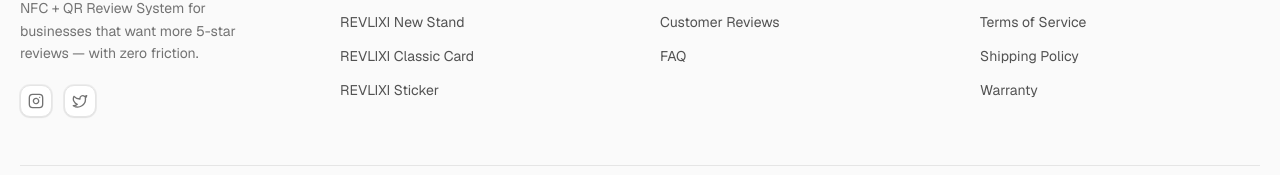
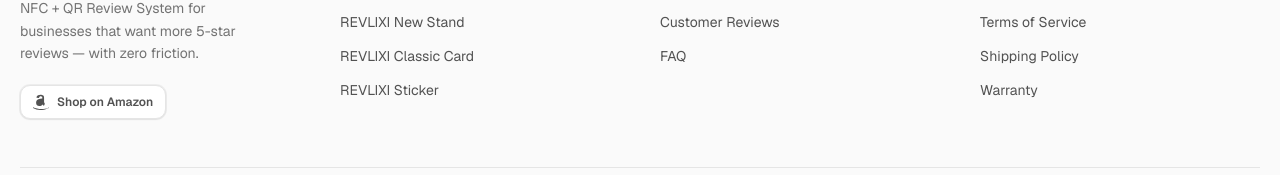
Before and after one commit to mohd-salem/revlixi-landingpage, a Next.js app: page / in a window 1280 px wide. Shown: the part 6386-6561 px from the top of the page. Built offline with nearby package versions, Linux system fonts and the light colour scheme.

Commit message:
fix: remove social icons, add Amazon store link, clean up sticky CTA

```diff
--- a/components/marketing/footer.tsx
+++ b/components/marketing/footer.tsx
@@ -1,10 +1,9 @@
 "use client";
 
 import Link from "next/link";
-import { Instagram, Twitter } from "lucide-react";
 import { RevlixiLogo } from "@/components/ui/revlixi-logo";
 import { LegalModal } from "@/components/ui/legal-modal";
-import { siteConfig, footerNav } from "@/content/site";
+import { footerNav } from "@/content/site";
 import {
   privacyPolicy,
   termsOfService,
@@ -35,23 +34,19 @@
               NFC + QR Review System for businesses that want more 5-star
               reviews — with zero friction.
             </p>
-            {/* Social links */}
-            <div className="mt-5 flex items-center gap-3">
+            {/* Amazon store link */}
+            <div className="mt-5">
               <a
-                href={siteConfig.social.instagram}
-                className="flex h-8 w-8 items-center justify-center rounded-lg border border-neutral-200 bg-white text-neutral-500 hover:text-neutral-950 hover:border-neutral-300 transition-colors shadow-card-sm focus-visible:ring-2 focus-visible:ring-neutral-950"
-                aria-label="REVLIXI on Instagram"
+                href="https://www.amazon.com/revlixi"
+                target="_blank"
                 rel="noopener noreferrer"
+                className="inline-flex items-center gap-2 rounded-lg border border-neutral-200 bg-white px-3 py-2 text-xs font-semibold text-neutral-600 hover:text-neutral-950 hover:border-neutral-300 transition-colors shadow-card-sm"
+                aria-label="REVLIXI on Amazon"
               >
-                <Instagram className="h-4 w-4" aria-hidden="true" />
-              </a>
-              <a
-                href={siteConfig.social.twitter}
-                className="flex h-8 w-8 items-center justify-center rounded-lg border border-neutral-200 bg-white text-neutral-500 hover:text-neutral-950 hover:border-neutral-300 transition-colors shadow-card-sm focus-visible:ring-2 focus-visible:ring-neutral-950"
-                aria-label="REVLIXI on Twitter / X"
-                rel="noopener noreferrer"
-              >
-                <Twitter className="h-4 w-4" aria-hidden="true" />
+                <svg className="h-4 w-4" viewBox="0 0 24 24" fill="currentColor" aria-hidden="true">
+                  <path d="M13.958 10.09c0 1.232.029 2.256-.591 3.351-.502.891-1.301 1.438-2.186 1.438-1.214 0-1.922-.924-1.922-2.292 0-2.692 2.415-3.182 4.699-3.182v.685zm3.186 7.705c-.209.189-.512.201-.745.074-1.047-.872-1.234-1.276-1.814-2.106-1.733 1.767-2.96 2.295-5.208 2.295-2.658 0-4.73-1.641-4.73-4.925 0-2.565 1.391-4.309 3.37-5.164 1.715-.754 4.11-.887 5.942-1.094v-.41c0-.753.06-1.642-.384-2.294-.385-.578-1.124-.816-1.774-.816-1.205 0-2.277.618-2.54 1.897-.054.285-.261.567-.549.582l-3.061-.33c-.258-.059-.548-.266-.472-.66C5.97 1.959 8.812 1 11.37 1c1.305 0 3.011.347 4.042 1.336C16.716 3.587 16.6 5.22 16.6 6.994v4.74c0 1.425.591 2.052 1.147 2.82.196.275.239.603-.01.806l-1.593 1.435zm3.856 3.818C19.078 23.216 14.44 24 10.834 24 5.65 24 .79 22.142-2.997 18.941c-.276-.249-.03-.589.302-.396 4.357 2.536 9.742 4.061 15.31 4.061 3.753 0 7.882-.779 11.678-2.397.513-.219.943.336.707.804z"/>
+                </svg>
+                Shop on Amazon
               </a>
             </div>
           </div>
--- a/components/marketing/sticky-cta.tsx
+++ b/components/marketing/sticky-cta.tsx
@@ -45,16 +45,17 @@
               <p className="truncate text-sm font-semibold text-neutral-950">
                 Start collecting more 5-star reviews
               </p>
-              <p className="hidden sm:block text-xs text-neutral-400">
-                From $19 · No subscription · Ships in 1–2 days
-              </p>
             </div>
 
             <Button size="sm" variant="gold" asChild className="shrink-0">
-              <Link href="#shop">
-                Shop Now
+              <a
+                href="https://www.amazon.com/revlixi"
+                target="_blank"
+                rel="noopener noreferrer"
+              >
+                Shop on Amazon
                 <ArrowRight className="ml-1 h-3.5 w-3.5" aria-hidden="true" />
-              </Link>
+              </a>
             </Button>
 
             <button
```
